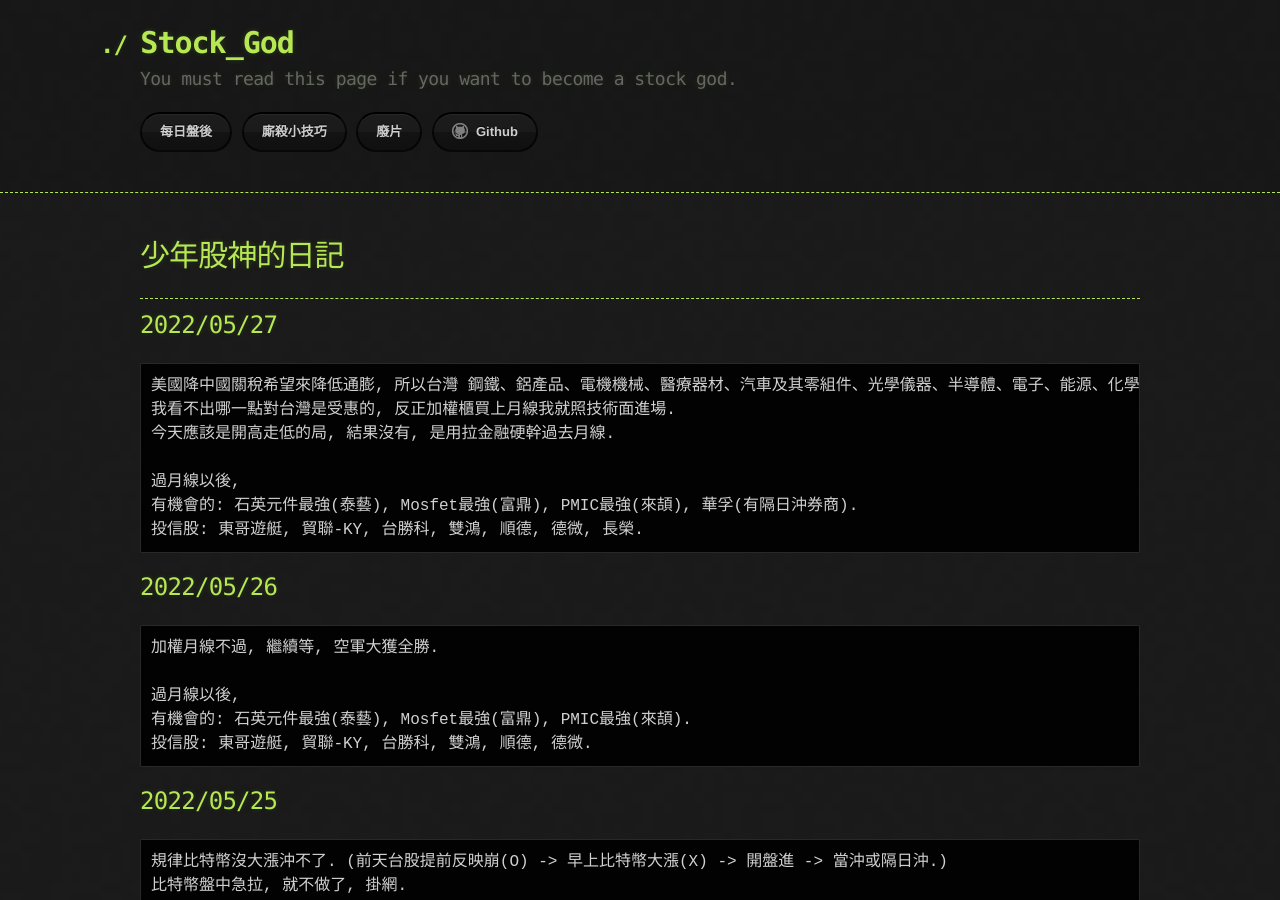
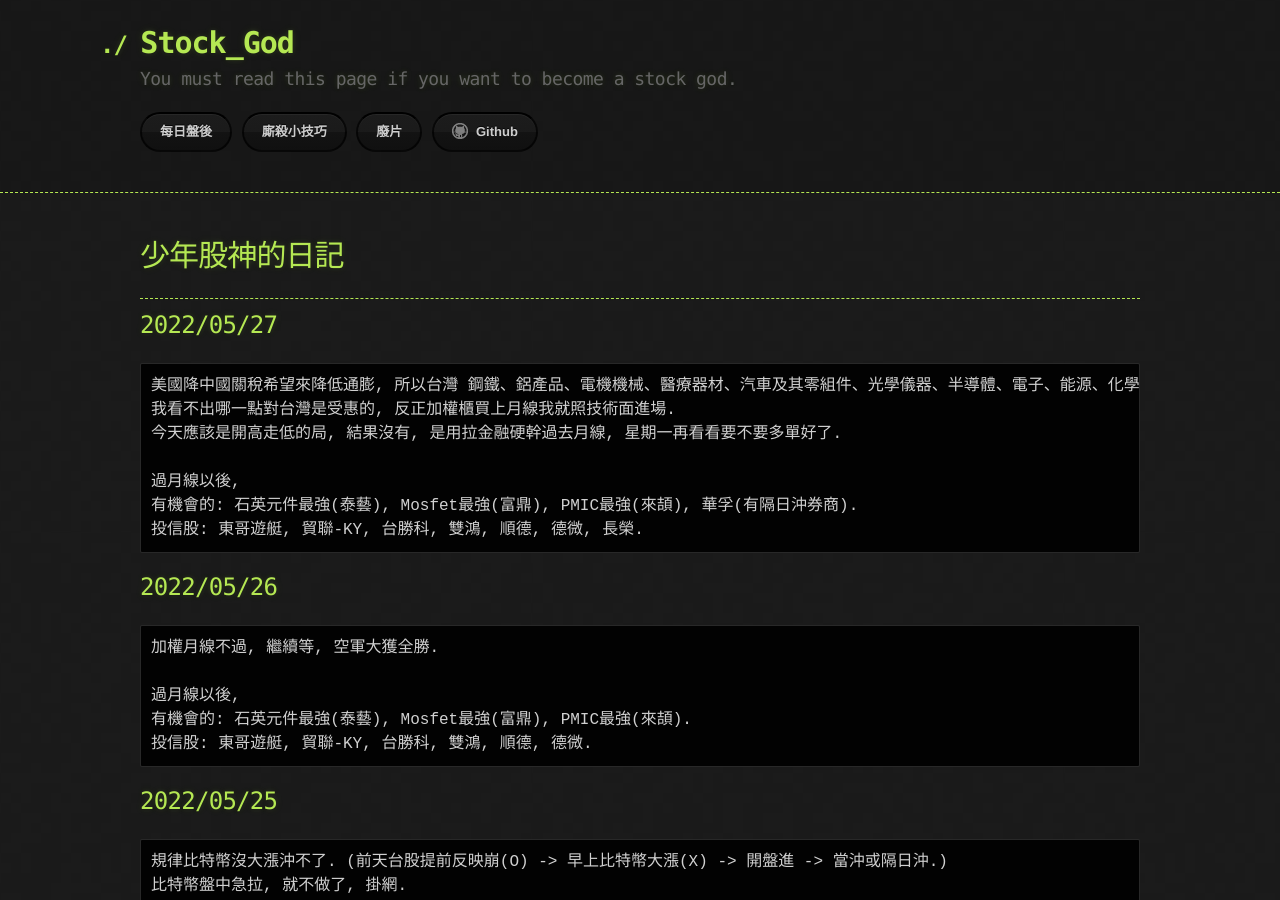
Before and after one commit to lepg5487/Stock_God, a Jekyll site: the page built from index.md, in a window 1280 px wide and 900 px high. Built offline with Jekyll 4.4.1, drawn with Linux system fonts in a browser that asks for light colours; our own code applies the rules of GitHub Pages for plain Markdown files.

Commit message:
Update index.md

````diff
--- a/index.md
+++ b/index.md
@@ -10,7 +10,7 @@ layout: testlayouts
 ```
 美國降中國關稅希望來降低通膨, 所以台灣 鋼鐵、鋁產品、電機機械、醫療器材、汽車及其零組件、光學儀器、半導體、電子、能源、化學品 受害.
 我看不出哪一點對台灣是受惠的, 反正加權櫃買上月線我就照技術面進場.
-今天應該是開高走低的局, 結果沒有, 是用拉金融硬幹過去月線.
+今天應該是開高走低的局, 結果沒有, 是用拉金融硬幹過去月線, 星期一再看看要不要多單好了.
 
 過月線以後,
 有機會的: 石英元件最強(泰藝), Mosfet最強(富鼎), PMIC最強(來頡), 華孚(有隔日沖券商).
````
